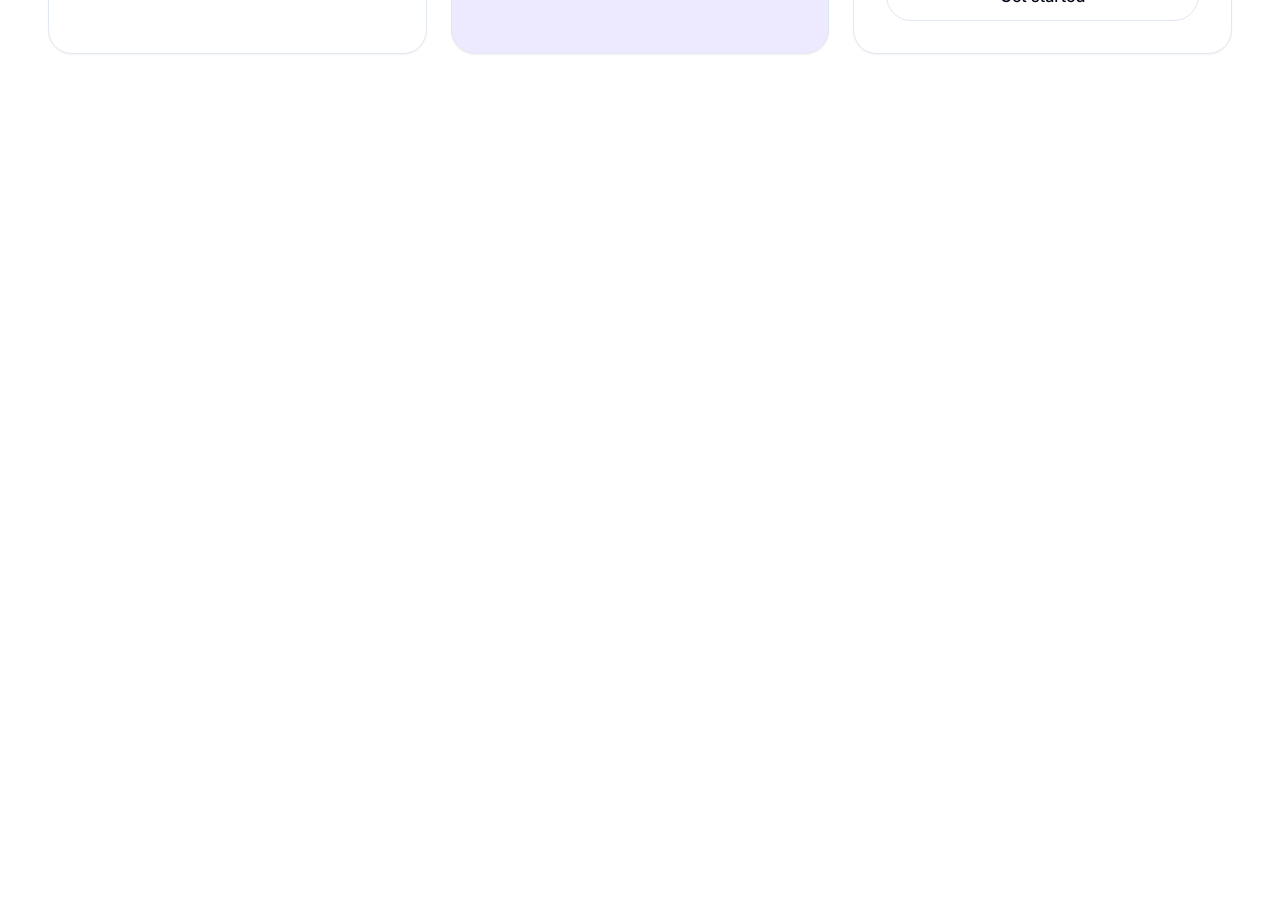
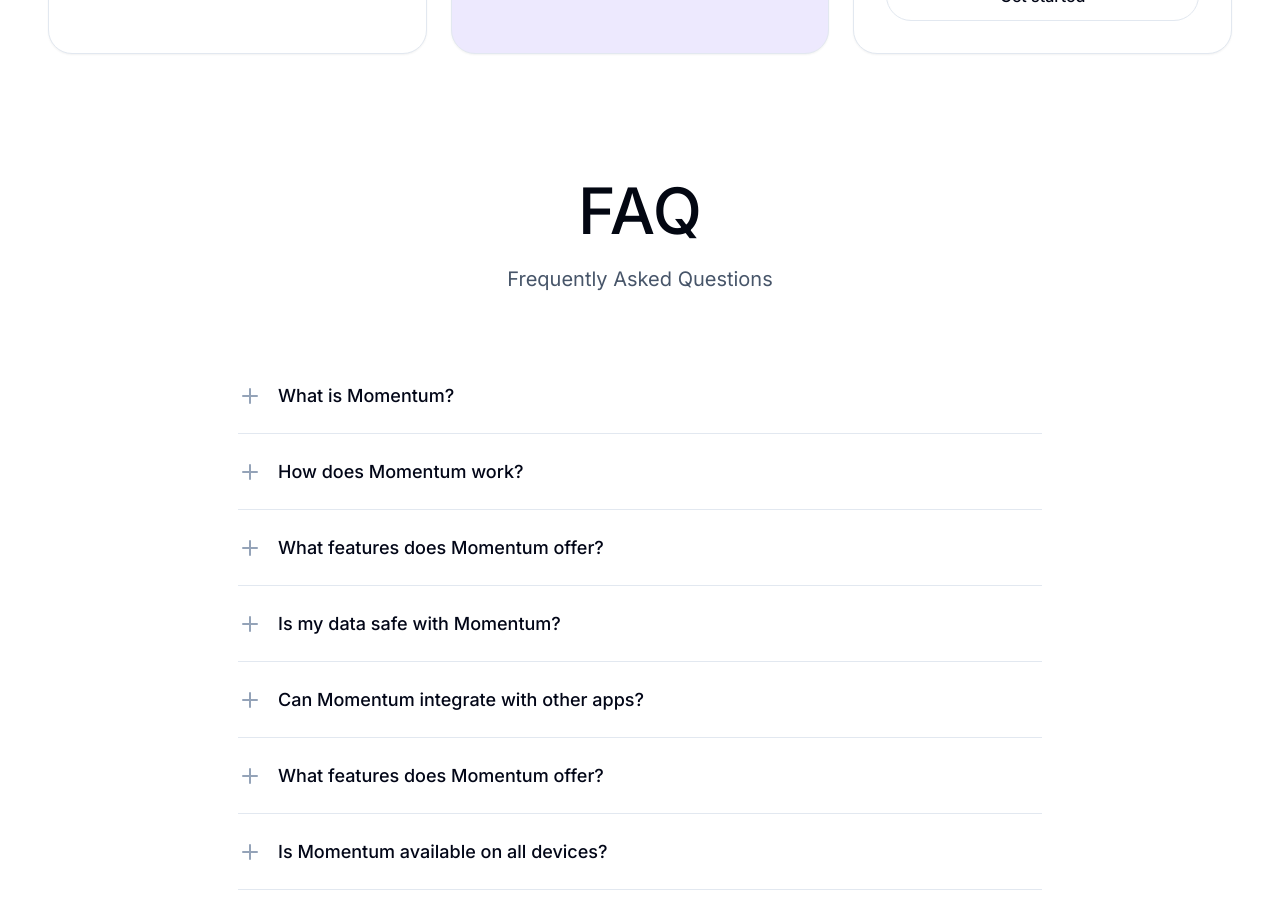
Before and after one commit to MarufAlAslam/momentum-vite-typescript-tailwind-v4, a React (Vite) app: page / in a window 1280 px wide. Shown: the part 6920-7818 px from the top of the page. Before the commit the page ends 7054 px from the top, so only its background shows below. Built offline with nearby package versions, Linux system fonts and the light colour scheme.

Commit message:
:white_check_mark: faqs done

```diff
--- a/src/App.tsx
+++ b/src/App.tsx
@@ -7,6 +7,7 @@
 import SimpleText from '@/components/SimpleText'
 import Testimonials from '@/components/Testimonials'
 import Pricing from '@/components/Pricing'
+import FAQ from '@/components/FAQ'
 
 function App() {
   useLenis()
@@ -22,6 +23,7 @@
         <SimpleText />
         <Testimonials />
         <Pricing />
+        <FAQ />
       </main>
     </div>
   )
--- /dev/null
+++ b/src/components/FAQ.tsx
@@ -0,0 +1,106 @@
+import { motion, AnimatePresence } from 'framer-motion'
+import { Plus } from 'lucide-react'
+import { useState } from 'react'
+
+const faqs = [
+  {
+    question: "What is Momentum?",
+    answer: "Momentum is an AI-powered application designed to enhance productivity, boost motivation, and foster personal growth by providing tailored insights, reminders, and encouragement."
+  },
+  {
+    question: "How does Momentum work?",
+    answer: "Momentum utilizes advanced AI algorithms to analyze your habits, goals, and preferences. It then generates personalized recommendations, prompts, and affirmations to help you stay focused and motivated."
+  },
+  {
+    question: "What features does Momentum offer?",
+    answer: "Momentum offers a range of features including personalized goal tracking, habit formation assistance, daily reminders, mood tracking, and inspirational content delivery."
+  },
+  {
+    question: "Is my data safe with Momentum?",
+    answer: "Yes, protecting your data privacy and security is our top priority. Momentum employs industry-standard encryption protocols and follows best practices to safeguard your personal information."
+  },
+  {
+    question: "Can Momentum integrate with other apps?",
+    answer: "Momentum offers a range of features including personalized goal tracking, habit formation assistance, daily reminders, mood tracking, and inspirational content delivery."
+  },
+  {
+    question: "What features does Momentum offer?",
+    answer: "Yes, Momentum is designed to seamlessly integrate with popular productivity tools and platforms such as calendars, task managers, and note-taking apps to streamline your workflow."
+  },
+  {
+    question: "Is Momentum available on all devices?",
+    answer: "Momentum is available for both iOS and Android devices, as well as desktop computers through web browsers, ensuring accessibility across a wide range of devices."
+  }
+]
+
+const FAQ = () => {
+  const [openIndex, setOpenIndex] = useState<number | null>(null)
+
+  const toggleFAQ = (index: number) => {
+    setOpenIndex(openIndex === index ? null : index)
+  }
+
+  return (
+    <section className="py-10 bg-white">
+      <div className="px-12 max-w-[900px] mx-auto">
+        {/* Header */}
+        <div className="text-center mb-16">
+          <h2 className="text-[64px] font-medium text-[#030712] mb-4 leading-[74px]">
+            FAQ
+          </h2>
+          <p className="text-[20px] font-normal text-[#475569]">
+            Frequently Asked Questions
+          </p>
+        </div>
+
+        {/* FAQ Items */}
+        <div className="space-y-0">
+          {faqs.map((faq, index) => (
+            <div
+              key={index}
+              className="border-b border-[#e2e8f0]"
+            >
+              {/* Question */}
+              <button
+                onClick={() => toggleFAQ(index)}
+                className="w-full flex items-center gap-4 py-6 text-left transition-colors"
+              >
+                <motion.div
+                  animate={{ rotate: openIndex === index ? 45 : 0 }}
+                  transition={{ duration: 0.3, ease: "easeInOut" }}
+                  className="flex-shrink-0"
+                >
+                  <Plus className="w-6 h-6 text-[#94a3b8]" />
+                </motion.div>
+                <span className="text-[18px] font-medium text-[#020617]">
+                  {faq.question}
+                </span>
+              </button>
+
+              {/* Answer */}
+              <AnimatePresence>
+                {openIndex === index && (
+                  <motion.div
+                    initial={{ height: 0, opacity: 0 }}
+                    animate={{ height: "auto", opacity: 1 }}
+                    exit={{ height: 0, opacity: 0 }}
+                    transition={{ duration: 0.3, ease: "easeInOut" }}
+                    className="overflow-hidden"
+                  >
+                    <div className="pl-10 pb-6">
+                      <p className="text-[16px] text-[#475569] leading-relaxed">
+                        {faq.answer}
+                      </p>
+                    </div>
+                  </motion.div>
+                )}
+              </AnimatePresence>
+            </div>
+          ))}
+        </div>
+      </div>
+    </section>
+  )
+}
+
+export default FAQ
```
